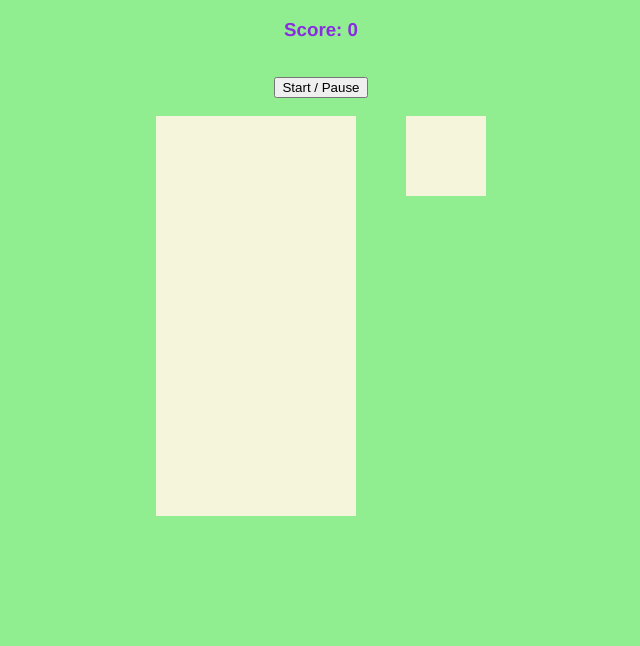
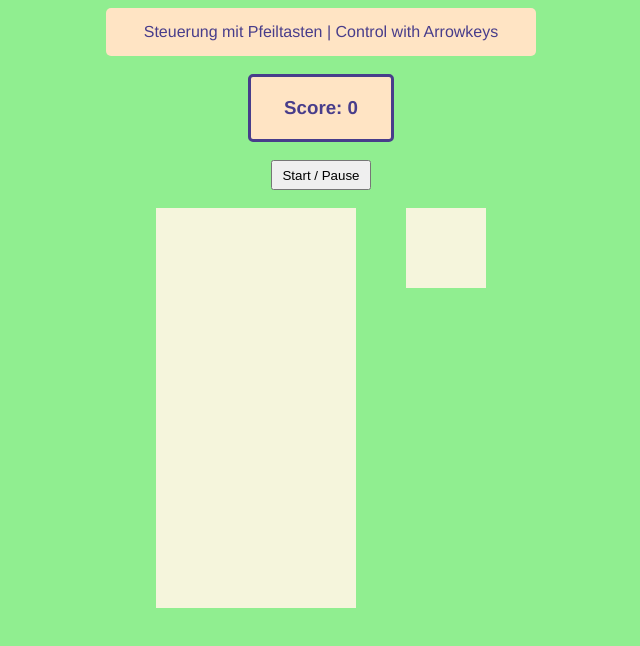
Before and after one commit to Blackwidow-sudo/Basic-JS-Tetris, a plain HTML site: page index.html in a window 1280 px wide. Shown: the whole page, without its empty margins (319-959 px from the left). Drawn offline with Linux system fonts and the light colour scheme.

Commit message:
add: Control Instructions(HTML) & a bit Styling

```diff
--- a/index.html
+++ b/index.html
@@ -7,6 +7,8 @@
     <title>Basic Tetris</title>
   </head>
   <body>
+    <p>Steuerung mit Pfeiltasten | Control with Arrowkeys</p>
+    <br>
     <h3>Score: <span id="score">0</span></h3>
     <br>
     <button id="start-button" type="button" name="start-button">Start / Pause</button>
--- a/style.css
+++ b/style.css
@@ -3,14 +3,37 @@ body {
 }
 
 h3 {
+  width: 100px;
+  padding: 20px 20px;
+  margin: auto;
+  border-radius: 5px;
+  border-style: solid;
+  background-color: bisque;
+
+
   text-align: center;
   font-family: Helvetica;
-  color: blueviolet;
+  color: darkslateblue;
 }
 
 button {
   display: block;
   margin: auto;
+
+  width: 100px;
+  height: 30px;
+}
+
+body p {
+  width: 400px;
+  padding: 15px 15px;
+  margin: auto;
+  border-radius: 5px;
+  background-color: bisque;
+
+  text-align: center;
+  font-family: Helvetica;
+  color: darkslateblue;
 }
 
 .container {
```
